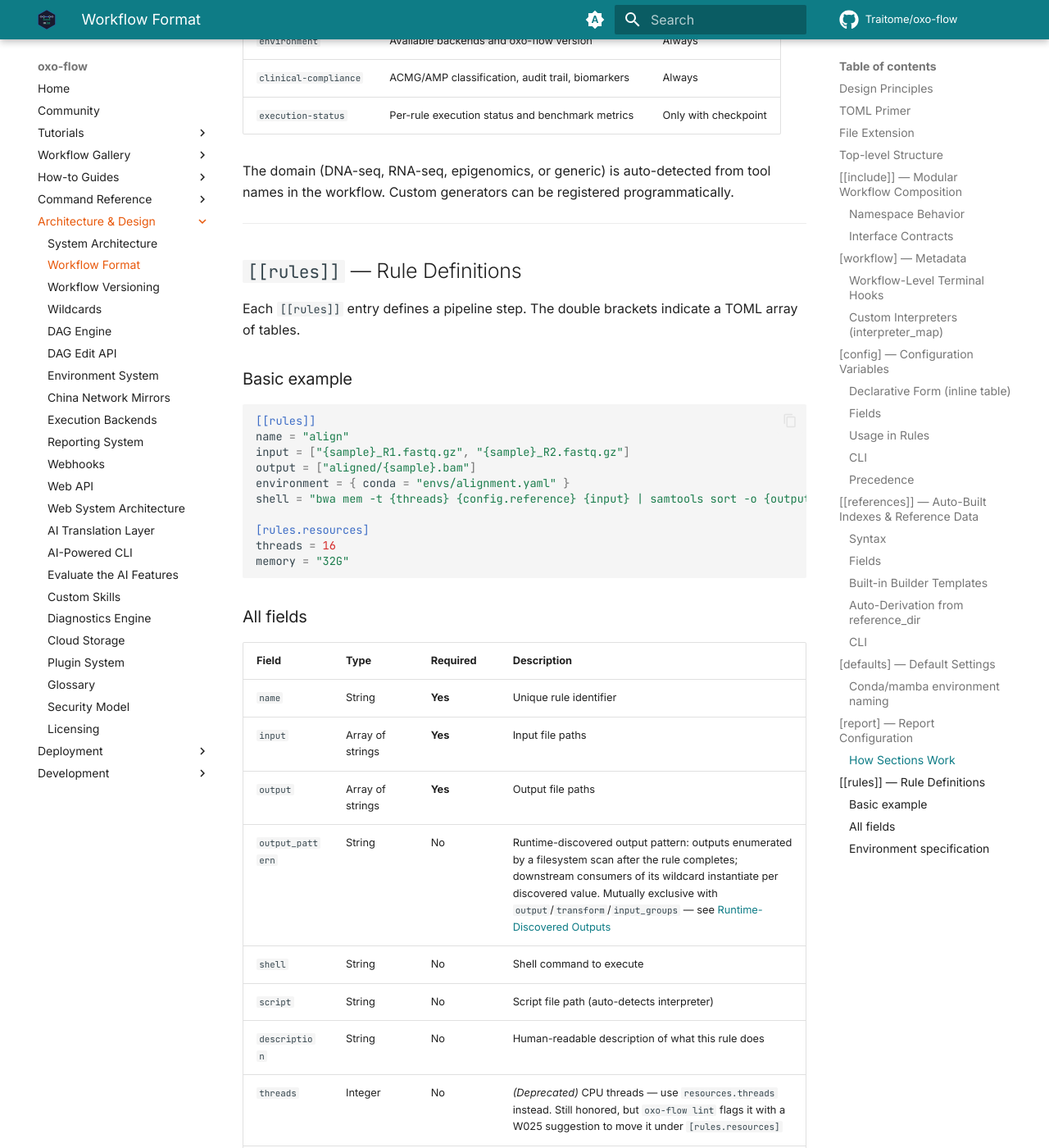
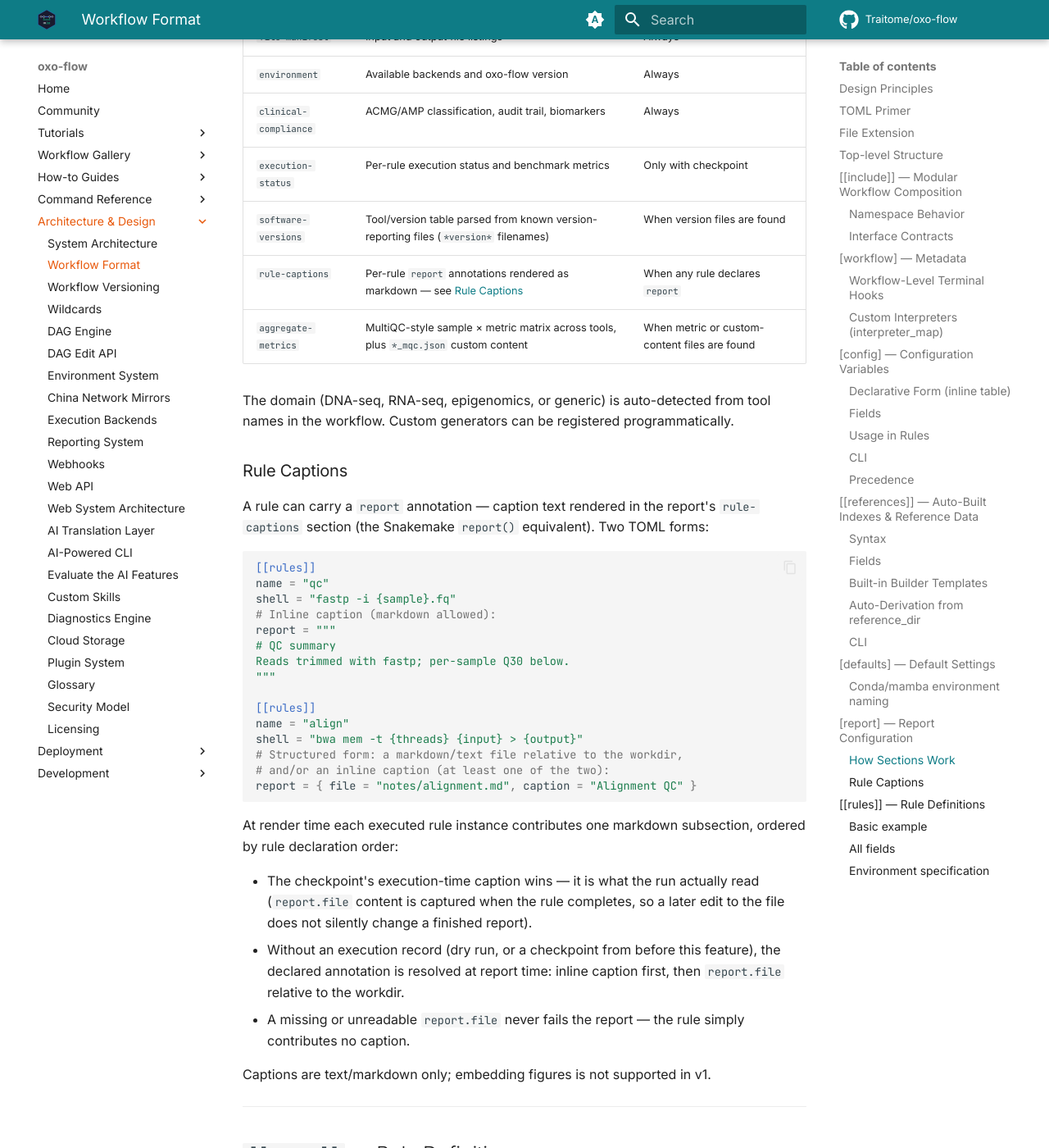
Before and after one commit to Traitome/oxo-flow, an MkDocs documentation site: the page built from docs/guide/src/reference/workflow-format.md, in a window 1280 px wide and 1400 px high, scrolled down 14185 px. Shown: the whole window at 82% size. Built offline with MkDocs 1.6.1 and Material for MkDocs 9.7.7, drawn with Linux system fonts in a browser that asks for light colours; comment, search, counter and statistics services are not loaded; the version menu is left out; some of the changed text lies outside the part shown.

Commit message:
docs: document rule-captions + aggregate-metrics sections and rule report field
- workflow-format.md: add report field to rule fields table, extend
  [report].sections built-in IDs, new Rule Captions subsection
- reporting-system.md / generate-reports.md / commands/report.md:
  extend generator-name enumerations with software-versions,
  rule-captions, aggregate-metrics
- point readers at --list-sections for the live section list

Co-Authored-By: Claude <noreply@anthropic.com>

````diff
--- a/docs/guide/src/reference/workflow-format.md
+++ b/docs/guide/src/reference/workflow-format.md
@@ -504,7 +504,7 @@ sections = ["universal", "workflow-info", "commands", "clinical-compliance"]
 |---|---|---|
 | `template` | String | Report template: the built-in name `"report.html"`, or a template file path (workflow directory first, then cwd). Applies to HTML output only; a render failure warns and falls back to the default renderer |
 | `format` | Array | Parsed but **not supported yet** — setting it makes `report` warn (or fail under `--strict`); select the output format with `-f` instead |
-| `sections` | Array | Report sections to include. If empty (or omitted), all applicable generators run. Available built-in IDs: `universal`, `execution-status`, `clinical-compliance`, `workflow-info`, `commands`, `file-manifest`, `environment`, `metrics`, `sample-matrix`, `provenance`, `task-summary` |
+| `sections` | Array | Report sections to include. If empty (or omitted), all applicable generators run. Available built-in IDs: `universal`, `execution-status`, `clinical-compliance`, `workflow-info`, `commands`, `file-manifest`, `environment`, `metrics`, `sample-matrix`, `provenance`, `task-summary`, `software-versions`, `rule-captions`, `aggregate-metrics` (run `oxo-flow report --list-sections` for the live list) |
 
 ### How Sections Work
 
@@ -519,8 +519,41 @@ Each section ID maps to a registered `ReportSectionGenerator`:
 | `environment` | Available backends and oxo-flow version | Always |
 | `clinical-compliance` | ACMG/AMP classification, audit trail, biomarkers | Always |
 | `execution-status` | Per-rule execution status and benchmark metrics | Only with checkpoint |
+| `software-versions` | Tool/version table parsed from known version-reporting files (`*version*` filenames) | When version files are found |
+| `rule-captions` | Per-rule `report` annotations rendered as markdown — see [Rule Captions](#rule-captions) | When any rule declares `report` |
+| `aggregate-metrics` | MultiQC-style sample × metric matrix across tools, plus `*_mqc.json` custom content | When metric or custom-content files are found |
 
 The domain (DNA-seq, RNA-seq, epigenomics, or generic) is auto-detected from tool names in the workflow. Custom generators can be registered programmatically.
+
+### Rule Captions
+
+A rule can carry a `report` annotation — caption text rendered in the report's `rule-captions` section (the Snakemake `report()` equivalent). Two TOML forms:
+
+```toml
+[[rules]]
+name = "qc"
+shell = "fastp -i {sample}.fq"
+# Inline caption (markdown allowed):
+report = """
+# QC summary
+Reads trimmed with fastp; per-sample Q30 below.
+"""
+
+[[rules]]
+name = "align"
+shell = "bwa mem -t {threads} {input} > {output}"
+# Structured form: a markdown/text file relative to the workdir,
+# and/or an inline caption (at least one of the two):
+report = { file = "notes/alignment.md", caption = "Alignment QC" }
+```
+
+At render time each executed rule instance contributes one markdown subsection, ordered by rule declaration order:
+
+- The checkpoint's execution-time caption wins — it is what the run actually read (`report.file` content is captured when the rule completes, so a later edit to the file does not silently change a finished report).
+- Without an execution record (dry run, or a checkpoint from before this feature), the declared annotation is resolved at report time: inline caption first, then `report.file` relative to the workdir.
+- A missing or unreadable `report.file` never fails the report — the rule simply contributes no caption.
+
+Captions are text/markdown only; embedding figures is not supported in v1.
 
 ---
 
@@ -554,6 +587,7 @@ memory = "32G"
 | `shell` | String | No | Shell command to execute |
 | `script` | String | No | Script file path (auto-detects interpreter) |
 | `description` | String | No | Human-readable description of what this rule does |
+| `report` | String or Table | No | Report annotation rendered by the `rule-captions` report section. Inline text: `report = "# QC summary\nReads trimmed with fastp."` (markdown allowed). Or a table: `report = { file = "notes/qc.md", caption = "Alignment QC" }` where `file` is a markdown/text file resolved relative to the workdir (at least one of `file`/`caption` required) — see [Rule Captions](#rule-captions) |
 | `threads` | Integer | No | *(Deprecated)* CPU threads — use `resources.threads` instead. Still honored, but `oxo-flow lint` flags it with a W025 suggestion to move it under `[rules.resources]` |
 | `memory` | String | No | *(Deprecated)* Memory allocation — use `resources.memory` instead. Still honored, but `oxo-flow lint` flags it with a W025 suggestion to move it under `[rules.resources]` |
 | `resources` | Table | No | Full resource specification (threads, memory, gpu, disk, time_limit, partition, groups) |
````
Also changed, not shown: docs/guide/src/commands/report.md (+4 -2 lines), docs/guide/src/how-to/generate-reports.md (+5 -1 lines), docs/guide/src/reference/reporting-system.md (+2 -1 lines).
